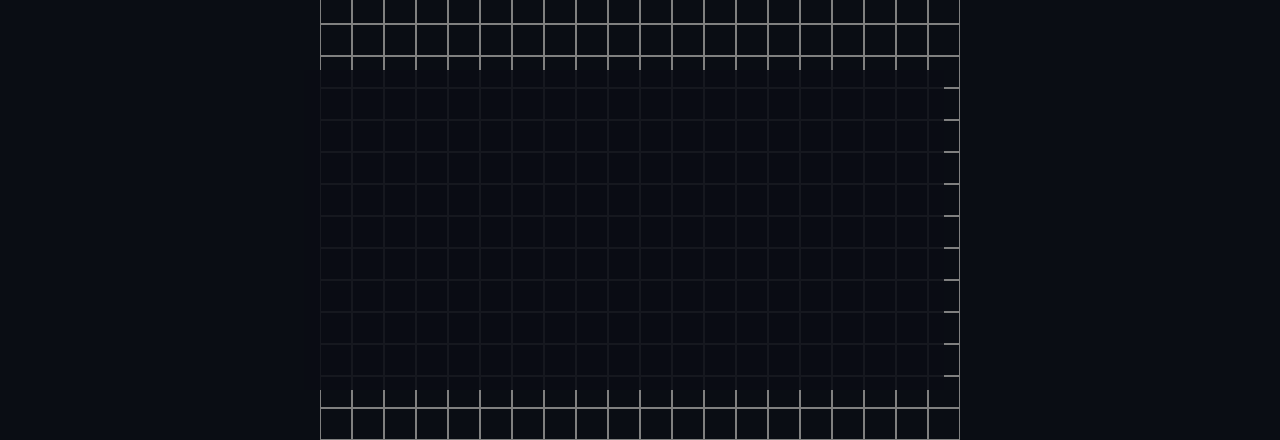
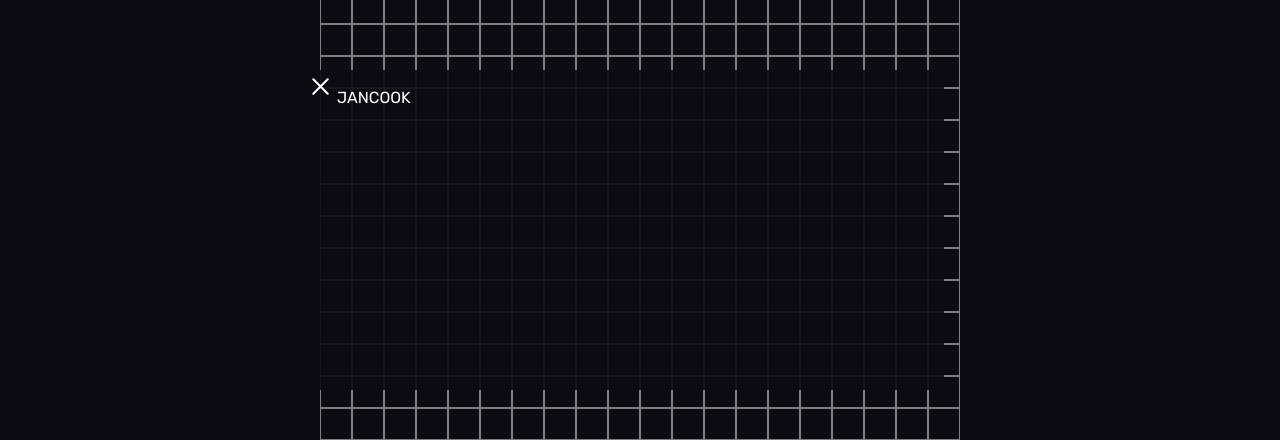
Before and after one commit to jacksonfernando/pathfinding-visualizer, a Next.js app: page / in a window 1280 px wide. Shown: the part 152-592 px from the top of the page. Built offline with nearby package versions, Linux system fonts and the light colour scheme.

Commit message:
open and close  modal when click grid size

```diff
--- a/src/components/modal/index.js
+++ b/src/components/modal/index.js
@@ -1,8 +1,14 @@
 import modalStyle from './modal.module.css'
+import { IoCloseOutline } from "react-icons/io5";
 
-const Modal = ({ content, open }) => {
+const Modal = ({ content, open, setIsModalOpen }) => {
   return open && (
     <div className={modalStyle.container}>
+      <IoCloseOutline
+        key='closeMenu'
+        size={33}
+        onClick={() => setIsModalOpen(false)}
+      />
       {content}
     </div>
   )
--- a/src/components/navbar/index.js
+++ b/src/components/navbar/index.js
@@ -33,7 +33,7 @@ const Navbar = () => {
             <p onClick={() => setRestart(!restart)}>Clear Maze</p>
           </li>
           <li>
-            <p onClick={() => setIsModalOpen(!restart)}>Grid Size</p>
+            <p onClick={() => setIsModalOpen(!isModalOpen)}>Grid Size</p>
           </li>
           <li>
             <p>Starting Position</p>
@@ -78,7 +78,7 @@ const Navbar = () => {
           </div>
           {dropdownMenu && renderMenu(navbarStyle.dropdownMenu, navbarStyle.dropdownMenuList)}
         </div>
-        <Modal open={isModalOpen} />
+        <Modal open={isModalOpen} content={'JANCOOK'} setIsModalOpen={setIsModalOpen} />
       </header >
     </>
   )
```
